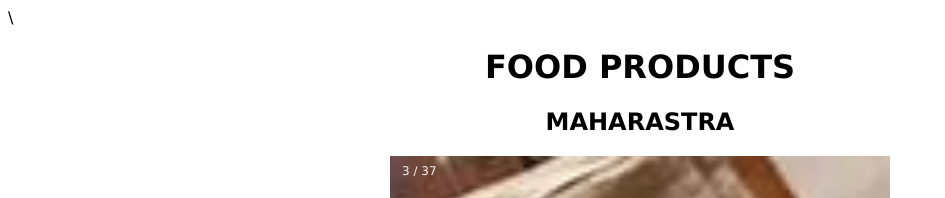
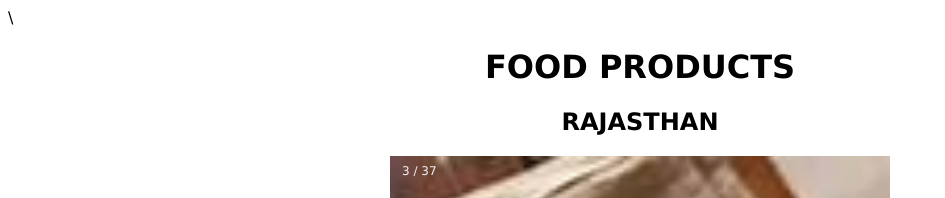
Before and after one commit to m-sivaraj-teamquantum/rajasthan, a plain HTML site: page index.html in a window 1280 px wide. Shown: the top 198 px of the page, without its empty margins (0-945 px from the left). Drawn offline with Linux system fonts and the light colour scheme.

Commit message:
index.html

```diff
--- a/index.html
+++ b/index.html
@@ -72,7 +72,7 @@ img {vertical-align: middle;}
 <h1>FOOD PRODUCTS</h1>
 </center>
 <center>
-<h2>MAHARASTRA</h2>
+<h2>RAJASTHAN</h2>
 </center>
 
 <div class="slideshow-container">
```
